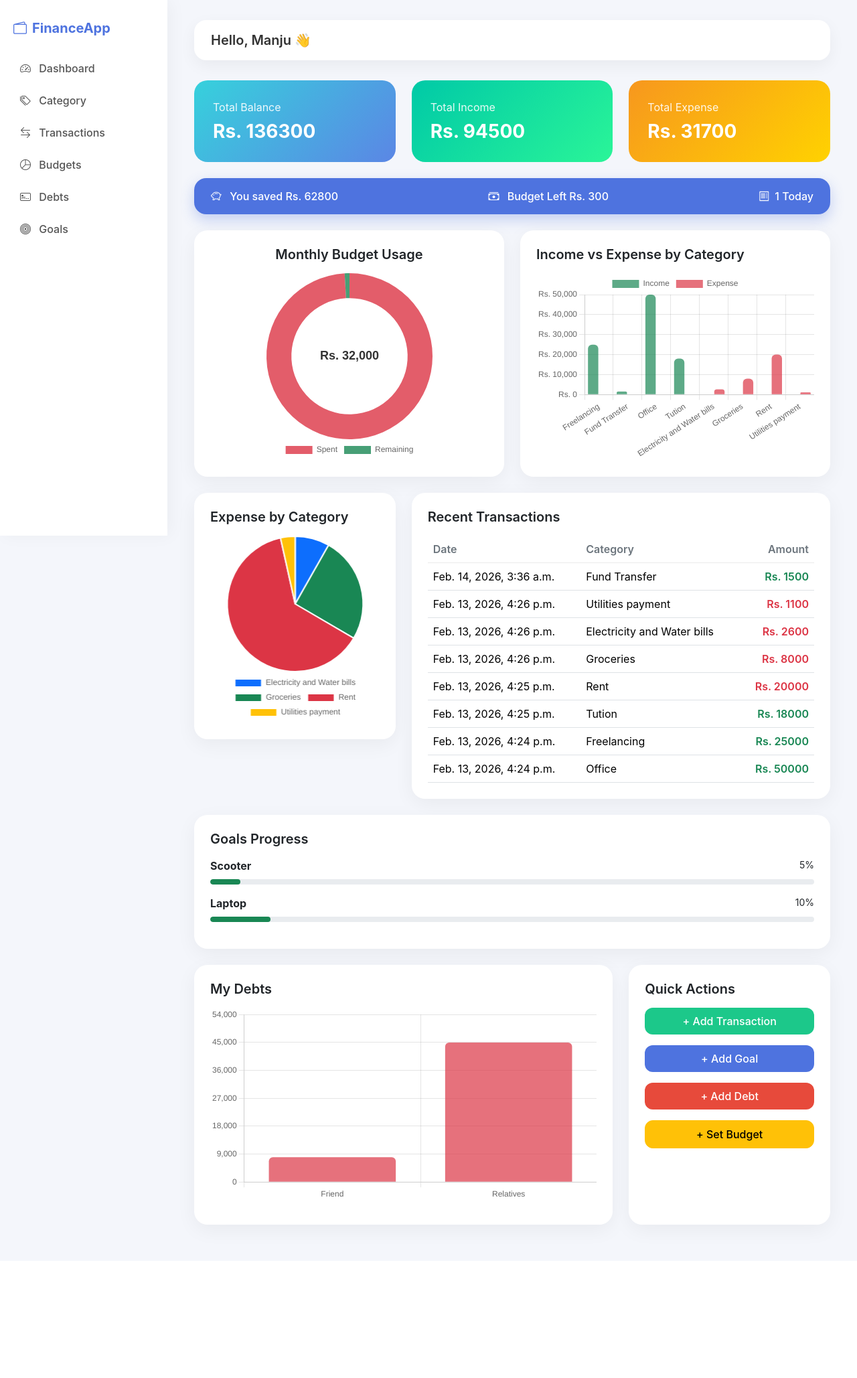
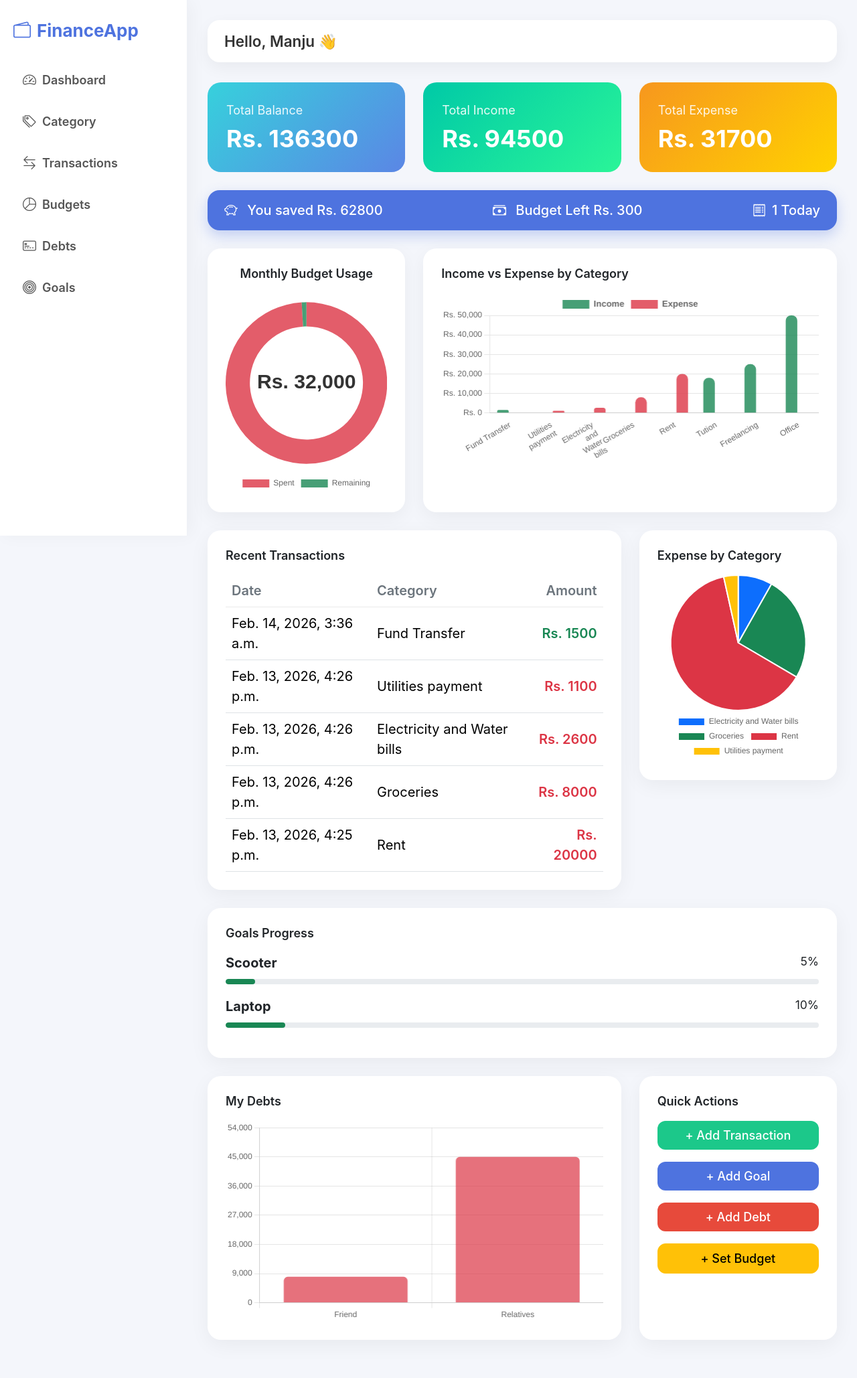
Before and after one commit to manjurai22/Personal-Finance-Management, a Django app: page / in a window 1280 px wide. Shown: the whole page at 67% size. Before the commit the page ends 1852 px from the top, so only its background shows below. Run offline with Django 5.2, Linux system fonts and the light colour scheme; a user stored in the database is signed in; data comes from the database, SQL or seed files in the repository; both versions use the stored data as it was after the commit; some libraries are stand-ins or nearby versions.

Commit message:
Add budget CRUD and error correction

```diff
--- a/fintrack_app/views.py
+++ b/fintrack_app/views.py
@@ -1,9 +1,11 @@
+from collections import defaultdict
 from django.shortcuts import render, get_object_or_404
 from django.contrib.auth.mixins import LoginRequiredMixin
 from django.views.generic import ListView, CreateView, UpdateView, DeleteView
 from django.urls import reverse_lazy
 from django.db.models import Sum
 from django.contrib.auth.decorators import login_required
+from .forms import BudgetForm
 from .models import UserProfile, Category, Transaction, Budget, Debt, Goal
 from datetime import datetime, timedelta, date
 import json
@@ -72,18 +74,18 @@ def dashboard(request):
      )
 
     # ===== Income & Expense by Category (for grouped bar chart) =====
-    income_categories = transactions.filter(transaction_type="income") \
-                                    .values("category__name") \
-                                    .annotate(total=Sum("amount"))
-    expense_categories = transactions.filter(transaction_type="expense") \
-                                     .values("category__name") \
-                                     .annotate(total=Sum("amount"))
+    category_map = defaultdict(lambda: {"income": 0, "expense": 0})
 
-    income_cat_labels = json.dumps([c["category__name"] for c in income_categories])
-    income_cat_totals = json.dumps([float(c["total"]) for c in income_categories])
-    expense_cat_labels = json.dumps([c["category__name"] for c in expense_categories])
-    expense_cat_totals = json.dumps([float(c["total"]) for c in expense_categories])
+    for t in transactions:
+        if t.category:
+            if t.transaction_type == "income":
+                category_map[t.category.name]["income"] += float(t.amount)
+            else:
+                category_map[t.category.name]["expense"] += float(t.amount)
 
+    all_labels = list(category_map.keys())
+    income_data = [round(category_map[label]["income"], 2) for label in all_labels]
+    expense_data = [round(category_map[label]["expense"], 2) for label in all_labels]
 
 
     # ===== Recent Transactions =====
@@ -139,33 +141,32 @@ def dashboard(request):
         "transactions": recent_transactions,
         "debt_labels": debt_labels,
         "debt_totals": debt_totals,
-        "income_cat_labels": income_cat_labels,
-        "income_cat_totals": income_cat_totals,
-        "expense_cat_labels": expense_cat_labels,
-        "expense_cat_totals": expense_cat_totals,
+        "income_cat_labels": json.dumps(all_labels),
+        "income_cat_totals": json.dumps(income_data),
+        "expense_cat_totals": json.dumps(expense_data),
     }
 
     return render(request, "fintrack_app/dashboard.html", context)
 
+# Mixin for ListView, DeleteView etc.
+class UserQuerysetMixin(LoginRequiredMixin):
+    def get_queryset(self):
+        return self.model.objects.filter(user=self.request.user)
 
-class UserBaseView(LoginRequiredMixin):
-    fields = []
-    success_url = None
 
+# Mixin for CreateView / UpdateView
+class UserFormMixin(LoginRequiredMixin):
     def form_valid(self, form):
         form.instance.user = self.request.user
         return super().form_valid(form)
 
-    def get_queryset(self):
-        return self.model.objects.filter(user=self.request.user)
-
-class CategoryListView(UserBaseView, ListView):
+class CategoryListView(UserQuerysetMixin, ListView):
     model = Category
     template_name = 'fintrack_app/category/category_list.html'
     context_object_name = 'categories'
 
 
-class CategoryCreateView(UserBaseView, CreateView):
+class CategoryCreateView(UserFormMixin, CreateView):
     model = Category
     fields = ['name', 'category_type']
     template_name = 'fintrack_app/category/category_form.html'
@@ -176,7 +177,7 @@ class CategoryUpdateView(CategoryCreateView, UpdateView):
     template_name = 'fintrack_app/category/category_form.html'
 
 
-class CategoryDeleteView(UserBaseView, DeleteView):
+class CategoryDeleteView(UserQuerysetMixin, DeleteView):
     model = Category
     template_name = 'fintrack_app/category/category_delete.html'
     success_url = reverse_lazy('category-list')
@@ -184,13 +185,13 @@ class CategoryDeleteView(UserBaseView, DeleteView):
     def get_queryset(self):
         return Category.objects.filter(user=self.request.user)
 
-class TransactionListView(UserBaseView, ListView):
+class TransactionListView(UserQuerysetMixin, ListView):
     model = Transaction
     template_name = 'fintrack_app/transaction/transaction_list.html'
     context_object_name = 'transactions'
 
 
-class TransactionCreateView(UserBaseView, CreateView):
+class TransactionCreateView(UserFormMixin, CreateView):
     model = Transaction
     fields = ['category', 'transaction_type', 'amount', 'note']
     template_name = 'fintrack_app/transaction/transaction_form.html'
@@ -201,12 +202,12 @@ class TransactionUpdateView(TransactionCreateView, UpdateView):
     template_name = 'fintrack_app/transaction/transaction_form.html'
 
 
-class TransactionDeleteView(LoginRequiredMixin, DeleteView):
+class TransactionDeleteView(UserQuerysetMixin, DeleteView):
     model = Transaction
     template_name = 'fintrack_app/transaction/transaction_delete.html'
     success_url = reverse_lazy('transaction-list')
 
-class BudgetListView(UserBaseView, ListView):
+class BudgetListView(UserQuerysetMixin, ListView):
     model = Budget
     template_name = 'fintrack_app/budget/budget_list.html'
     context_object_name = 'budgets'
@@ -214,9 +215,9 @@ class BudgetListView(UserBaseView, ListView):
     def get_queryset(self):
         return Budget.objects.filter(user=self.request.user)
 
-class BudgetCreateView(UserBaseView, CreateView):
+class BudgetCreateView(UserFormMixin, CreateView):
     model = Budget
-    fields = ['monthly_limit', 'month']
+    form_class = BudgetForm
     template_name = 'fintrack_app/budget/budget_form.html'
     success_url = reverse_lazy('budget-list')
 
@@ -225,19 +226,22 @@ class BudgetCreateView(UserBaseView, CreateView):
         return super().form_valid(form)
 
 class BudgetUpdateView(BudgetCreateView, UpdateView):
+    model = Budget
+    form_class = BudgetForm
     template_name = 'fintrack_app/budget/budget_form.html'
+    success_url = reverse_lazy('budget-list')
 
-class BudgetDeleteView(UserBaseView, DeleteView):
+class BudgetDeleteView(UserQuerysetMixin, DeleteView):
     model = Budget
     template_name = 'fintrack_app/budget/budget_delete.html'
     success_url = reverse_lazy('budget-list')
 
-class DebtListView(UserBaseView, ListView):
+class DebtListView(UserQuerysetMixin, ListView):
     model = Debt
     template_name = 'fintrack_app/debt/debt_list.html'
     context_object_name = 'debts'
 
-class DebtCreateView(UserBaseView, CreateView):
+class DebtCreateView(UserFormMixin, CreateView):
     model = Debt
     fields = ['title', 'debt_type', 'total_amount', 'remaining_amount',
               'start_date', 'due_date', 'note']
@@ -249,12 +253,12 @@ class DebtUpdateView(DebtCreateView, UpdateView):
     template_name = 'fintrack_app/debt/debt_form.html'
 
 
-class DebtDeleteView(UserBaseView, DeleteView):
+class DebtDeleteView(UserQuerysetMixin, DeleteView):
     model = Debt
     template_name = 'fintrack_app/debt/debt_delete.html'
     success_url = reverse_lazy('debt-list')
 
-class GoalListView(UserBaseView, ListView):
+class GoalListView(UserQuerysetMixin, ListView):
     model = Goal
     template_name = 'fintrack_app/goal/goal_list.html'
     context_object_name = 'goals'
@@ -266,7 +270,7 @@ def allocate_goal_money(user_profile, amount, source=None):
     user_profile.balance -= amount
     user_profile.save()
 
-class GoalCreateView(UserBaseView, CreateView):
+class GoalCreateView(UserFormMixin, CreateView):
     model = Goal
     fields = ['title', 'goal_type', 'target_amount', 'current_amount', 'deadline']
     template_name = 'fintrack_app/goal/goal_form.html'
@@ -287,7 +291,7 @@ class GoalCreateView(UserBaseView, CreateView):
         form.instance.user = self.request.user
         return super().form_valid(form)
 
-class GoalUpdateView(UserBaseView, UpdateView):
+class GoalUpdateView(UserFormMixin, UpdateView):
     model = Goal
     fields = ['title', 'goal_type', 'target_amount', 'current_amount', 'deadline']
     template_name = 'fintrack_app/goal/goal_form.html'
@@ -312,7 +316,7 @@ class GoalUpdateView(UserBaseView, UpdateView):
         form.instance.user = self.request.user
         return super().form_valid(form)
 
-class GoalDeleteView(UserBaseView, DeleteView):
+class GoalDeleteView(UserQuerysetMixin, DeleteView):
     model = Goal
     template_name = 'fintrack_app/goal/goal_confirm_delete.html'
     success_url = reverse_lazy('goal-list')
--- a/static/css/style.css
+++ b/static/css/style.css
@@ -1,4 +1,7 @@
 /* ================= GLOBAL ================= */
+html {
+    font-size: 18px;
+}
 
 body {
     margin: 0;
@@ -6,13 +9,14 @@ body {
     background: #f4f6fb;
     font-family: 'Inter', sans-serif;
     color: #333;
+    font-size: 20px;
 }
 
 a {
     text-decoration: none;
 }
 
-h5 {
+h1,h2,h3,h4,h5 {
     font-weight: 600;
 }
 
@@ -28,45 +32,56 @@ h5 {
 /* ================= SIDEBAR ================= */
 
 .sidebar {
-    width: 250px;
+    width: 280px;
     background: #ffffff;
     padding: 30px 20px;
     box-shadow: 5px 0 25px rgba(0,0,0,0.04);
     position: fixed;
-    height: 100%;
+    border-right: 1px solid #eef1f6;
+    height: 100vh;
 }
 
-.logo {
+.sidebar .logo {
     font-weight: 700;
-    font-size: 20px;
+    font-size: 26px;
     color: #4e73df;
+    margin-bottom: 10px;
 }
 
 .sidebar .nav-link {
-    color: #555;
-    padding: 12px 10px;
+    display: flex;
+    align-items: center;
+    color: #555 !important;
+    padding: 16px 14px;
     border-radius: 12px;
-    font-weight: 500;
-    transition: background 0.2s ease, color 0.2s ease;
+    font-weight: 600 !important;
+    font-size: 18px;
+    transition: background 0.2s ease, color 0.2s ease, transform 0.2s ease;
+}
+
+.sidebar .nav-link i {
+    font-size: 20px;
 }
 
 .sidebar .nav-link:hover {
-    background: #f1f3ff;
-    color: #4e73df;
+    background: #f1f3ff !important;
+    color: #4e73df !important;
+    transform: translateX(4px);
 }
 
 .sidebar .nav-link.active {
-    background: #4e73df;
-    color: white;
+    background: #4e73df !important;
+    color: white !important;
+    box-shadow: 0 4px 12px rgba(78,115,223,0.25);
 }
 
 
 /* ================= MAIN CONTENT ================= */
 
 .main-content {
-    margin-left: 250px;
-    flex: 1;
-    padding: 30px 40px;
+    margin-left: 280px;
+    width: 100%;
+    padding: 30px;
 }
 
 
@@ -78,6 +93,7 @@ h5 {
     border-radius: 18px;
     box-shadow: 0 8px 25px rgba(0,0,0,0.05);
     margin-bottom: 30px;
+    font-size: 4.4rem;
 }
 
 
@@ -97,11 +113,13 @@ h5 {
 .stat-card p {
     margin-bottom: 8px;
     opacity: 0.9;
+    font-size: 1rem;
 }
 
 .stat-card h3 {
     font-weight: 700;
     margin: 0;
+    font-size: 2rem;
 }
 
 /* Gradients */
@@ -137,6 +155,7 @@ h5 {
 
 .card {
     border: none !important;
+    padding:22px ;
     border-radius: 20px !important;
     box-shadow: 0 8px 30px rgba(0,0,0,0.05);
     transition: box-shadow 0.2s ease;
@@ -144,6 +163,11 @@ h5 {
 
 .card:hover {
     box-shadow: 0 12px 35px rgba(0,0,0,0.08);
+}
+
+.card h5 {
+    font-size: 18px;
+    font-weight: 600;
 }
 
 .chart-container {
@@ -178,7 +202,7 @@ h5 {
 .btn {
     border-radius: 12px;
     font-weight: 500;
-    padding: 8px 16px;
+    padding: 8px 18px;
     transition: background 0.2s ease, box-shadow 0.2s ease;
 }
 
@@ -225,14 +249,30 @@ h5 {
 
 /* ================= CHART CONTAINERS ================= */
 
-/* Let Chart.js control canvas size properly */
 .chart-container {
     position: relative;
-    height: 280px;
+    width: 100%;
+    margin: 0 auto;
+}
+
+/* Donut chart size */
+.chart-donut {
+    height: 300px;
+    max-width: 420px;
+}
+
+/* Bar chart size */
+.chart-bar {
+    height: 300px;
+}
+
+.chart-pie {
+    height: 300px;
 }
 
 
-/* ================= RESPONSIVE ================= */
+
+/* ================= RESPONSIVE =================
 
 @media (max-width: 992px) {
 
@@ -251,4 +291,4 @@ h5 {
         gap: 10px;
         text-align: center;
     }
-}
+} */
--- a/static/js/dashboard-charts.js
+++ b/static/js/dashboard-charts.js
@@ -14,7 +14,8 @@ Chart.register({
         const y = meta.data[0].y;
 
         ctx.save();
-        ctx.font = "bold 18px sans-serif";
+        const fontSize = Math.min(chart.width, chart.height) / 8;
+        ctx.font = `bold ${fontSize}px sans-serif`;
         ctx.fillStyle = "#333";
         ctx.textAlign = "center";
         ctx.textBaseline = "middle";
@@ -27,63 +28,104 @@ Chart.register({
 // ===============================
 // 1️⃣ INCOME VS EXPENSE (BAR)
 // ===============================
-const canvas = document.getElementById("incomeExpenseChart");
+document.addEventListener("DOMContentLoaded", function () {
 
-if (canvas) {
-    const incomeLabels = JSON.parse(canvas.dataset.incomeLabels || "[]");
-    const incomeValues = JSON.parse(canvas.dataset.incomeValues || "[]").map(v => Number(v) || 0);
+    const canvas = document.getElementById("incomeExpenseChart");
+    if (!canvas) return;
 
-    const expenseLabels = JSON.parse(canvas.dataset.expenseLabels || "[]");
-    const expenseValues = JSON.parse(canvas.dataset.expenseValues || "[]").map(v => Number(v) || 0);
+    // Get data from HTML
+    const labels = JSON.parse(canvas.dataset.labels || "[]");
+    const incomeData = JSON.parse(canvas.dataset.income || "[]").map(Number);
+    const expenseData = JSON.parse(canvas.dataset.expense || "[]").map(Number);
 
-    const allLabels = Array.from(new Set([...incomeLabels, ...expenseLabels]));
-
-    const incomeData = allLabels.map(label => {
-        const idx = incomeLabels.indexOf(label);
-        return idx !== -1 ? incomeValues[idx] : 0;
-    });
-
-    const expenseData = allLabels.map(label => {
-        const idx = expenseLabels.indexOf(label);
-        return idx !== -1 ? expenseValues[idx] : 0;
+    // ✅ Split long labels into multiple lines
+    const formattedLabels = labels.map(label => {
+        if (label.length > 15) {
+            return label.split(" ");   // breaks into stacked words
+        }
+        return label;
     });
 
     new Chart(canvas, {
         type: "bar",
         data: {
-            labels: allLabels,
+            labels: formattedLabels,
             datasets: [
                 {
                     label: "Income",
                     data: incomeData,
-                    backgroundColor: "rgba(25, 135, 84, 0.7)",
-                    borderRadius: 6
+                    backgroundColor: "rgba(25, 135, 84, 0.8)",
+                    borderRadius: 8,
+                    barPercentage: 0.8,
+                    categoryPercentage: 0.7
                 },
                 {
                     label: "Expense",
                     data: expenseData,
-                    backgroundColor: "rgba(220, 53, 69, 0.7)",
-                    borderRadius: 6
+                    backgroundColor: "rgba(220, 53, 69, 0.8)",
+                    borderRadius: 8,
+                    barPercentage: 0.8,
+                    categoryPercentage: 0.7
                 }
             ]
         },
         options: {
             responsive: true,
             maintainAspectRatio: false,
-            plugins: { legend: { display: true } },
+            animation: {
+                duration: 1000,
+                easing: "easeOutQuart"
+            },
+            plugins: {
+                legend: {
+                    position: "top",
+                    labels: {
+                        font: {
+                            size: 13,
+                            weight: "600"
+                        }
+                    }
+                },
+                tooltip: {
+                    callbacks: {
+                        label: function(context) {
+                            return context.dataset.label + ": Rs. " +
+                                context.parsed.y.toLocaleString();
+                        }
+                    }
+                }
+            },
             scales: {
+                x: {
+                    ticks: {
+                        maxRotation: 30,
+                        minRotation: 0,
+                        autoSkip: false,
+                        font: {
+                            size: 12,
+                            weight: "500"
+                        }
+                    },
+                    grid: {
+                        display: false
+                    }
+                },
                 y: {
                     beginAtZero: true,
                     ticks: {
                         callback: function(value) {
                             return "Rs. " + value.toLocaleString();
+                        },
+                        font: {
+                            size: 12
                         }
                     }
                 }
             }
         }
     });
-}
+
+});
 
 
 // ===============================
@@ -189,6 +231,7 @@ if (debtCanvas) {
         },
         options: {
             responsive: true,
+            maintainAspectRatio: false,
             plugins: {
                 legend: { display: false }
             },
--- a/templates/fintrack_app/base.html
+++ b/templates/fintrack_app/base.html
@@ -22,37 +22,37 @@
 
         <ul class="nav flex-column mt-4">
 
-        <li>
+            <li class="nav-item">
                 <a href="{% url 'dashboard' %}" class="nav-link">
                     <i class="bi bi-speedometer2 me-2"></i> Dashboard
                 </a>
             </li>
 
-        <li>
+            <li class="nav-item">
                 <a href="{% url 'category-list' %}" class="nav-link">
                     <i class="bi bi-tags me-2"></i> Category
                 </a>
             </li>
 
-        <li>
+            <li class="nav-item">
                 <a href="{% url 'transaction-list'%}" class="nav-link">
                     <i class="bi bi-arrow-left-right me-2"></i> Transactions
                 </a>
             </li>
 
-        <li>
-            <a href="#" class="nav-link">
+            <li class="nav-item">
+                <a href="{% url 'budget-list' %}" class="nav-link">
                     <i class="bi bi-pie-chart me-2"></i> Budgets
                 </a>
             </li>
 
-        <li>
-            <a href="#" class="nav-link">
+            <li class="nav-item">
+                <a href="{% url 'debt-list' %}" class="nav-link">
                     <i class="bi bi-credit-card-2-front me-2"></i> Debts
                 </a>
             </li>
 
-        <li>
+            <li class="nav-item">
                 <a href="#" class="nav-link">
                     <i class="bi bi-bullseye me-2"></i> Goals
                 </a>
--- a/templates/fintrack_app/dashboard.html
+++ b/templates/fintrack_app/dashboard.html
@@ -41,12 +41,12 @@
 <div class="row g-4 mb-4">
 
     <!-- Budget Gauge -->
-    <div class="col-lg-6">
-        <div class="card p-4 text-center">
+    <div class="col-lg-4">
+        <div class="card p-4 text-center h-100">
             <h5 class="mb-3">Monthly Budget Usage</h5>
 
             {% if budget > 0 %}
-                <div style="height: 280px; max-width: 280px; margin: 0 auto;">
+                <div class="chart-container chart-donut">
                     <canvas id="budgetGauge"
                         data-budget="{{ budget }}"
                         data-expense="{{ monthly_expense }}">
@@ -60,16 +60,19 @@
 
 
     <!-- Grouped Income vs Expense by Category -->
-    <div class="col-lg-6">
-        <div class="card p-4">
+    <div class="col-lg-8">
+        <div class="card p-4 h-100">
             <h5 class="mb-3">Income vs Expense by Category</h5>
             <div class="chart-container">
-                <canvas id="incomeExpenseChart"
-                    data-income-labels='{{ income_cat_labels|safe }}'
-                    data-income-values='{{ income_cat_totals|safe }}'
-                    data-expense-labels='{{ expense_cat_labels|safe }}'
-                    data-expense-values='{{ expense_cat_totals|safe }}'>
-                </canvas>
+                {% if income_cat_labels %}
+                    <canvas id="incomeExpenseChart"
+                        data-labels='{{ income_cat_labels|safe }}'
+                        data-income='{{ income_cat_totals|safe }}'
+                        data-expense='{{ expense_cat_totals|safe }}'>
+                    </canvas>
+                {% else %}
+                    <p class="text-muted">No data available.</p>
+                {% endif %}
             </div>
         </div>
     </div>
@@ -78,6 +81,61 @@
 
 <!-- ================= CATEGORY + TRANSACTIONS ================= -->
 <div class="row g-4 mb-4">
+
+    <!-- Recent Transactions -->
+    <div class="col-lg-8">
+        <div class="card p-4">
+            <h5 class="mb-3">Recent Transactions</h5>
+
+            <div class="table-responsive">
+                <table class="table align-middle">
+                    <thead>
+                        <tr>
+                            <th>Date</th>
+                            <th>Category</th>
+                            <th class="text-end">Amount</th>
+                        </tr>
+                    </thead>
+                    <tbody>
+                        {% comment %} Show only first N transactions, e.g., 5 {% endcomment %}
+                        {% for t in transactions|slice:":5" %}
+                        <tr>
+                            <td>{{ t.date }}</td>
+                            <td>{{ t.category.name }}</td>
+                            <td class="text-end fw-semibold
+                                {% if t.transaction_type == 'income' %}
+                                    text-success
+                                {% else %}
+                                    text-danger
+                                {% endif %} ">
+                                Rs. {{ t.amount|floatformat:0 }}
+                            </td>
+                        </tr>
+                        {% endfor %}
+
+                        {% comment %} Pad empty rows to match chart height (optional) {% endcomment %}
+                        {% for i in "12345"|slice:":5"|length|add:"-transactions|length" %}
+                        <tr>
+                            <td>&nbsp;</td>
+                            <td></td>
+                            <td></td>
+                        </tr>
+                        {% endfor %}
+
+                        {% if transactions|length == 0 %}
+
+                        <tr>
+                            <td colspan="3" class="text-center text-muted">
+                                No transactions yet.
+                            </td>
+                        </tr>
+                        {% endif %}
+                    </tbody>
+                </table>
+            </div>
+
+        </div>
+    </div>
 
     <!-- Expense by Category -->
     <div class="col-lg-4">
@@ -98,49 +156,6 @@
         </div>
     </div>
 
-
-    <!-- Recent Transactions -->
-    <div class="col-lg-8">
-        <div class="card p-4">
-            <h5 class="mb-3">Recent Transactions</h5>
-
-            <div class="table-responsive">
-                <table class="table align-middle">
-                    <thead>
-                        <tr>
-                            <th>Date</th>
-                            <th>Category</th>
-                            <th class="text-end">Amount</th>
-                        </tr>
-                    </thead>
-                    <tbody>
-                        {% for t in transactions %}
-                        <tr>
-                            <td>{{ t.date }}</td>
-                            <td>{{ t.category.name }}</td>
-                            <td class="text-end fw-semibold
-                                {% if t.transaction_type == 'income' %}
-                                    text-success
-                                {% else %}
-                                    text-danger
-                                {% endif %}
-                            ">
-                                Rs. {{ t.amount|floatformat:0 }}
-                            </td>
-                        </tr>
-                        {% empty %}
-                        <tr>
-                            <td colspan="3" class="text-center text-muted">
-                                No transactions yet.
-                            </td>
-                        </tr>
-                        {% endfor %}
-                    </tbody>
-                </table>
-            </div>
-
-        </div>
-    </div>
 
 </div>
 
```
Also changed, not shown: FinTrack/settings.py (+10 -2 lines), fintrack_app/forms.py (added, +13 -0 lines), templates/fintrack_app/budget/budget_delete.html (added, +14 -0 lines), templates/fintrack_app/budget/budget_form.html (added, +58 -0 lines), templates/fintrack_app/budget/budget_list.html (added, +62 -0 lines), db.sqlite3. Lines whose indentation alone changed are shown as unchanged.
